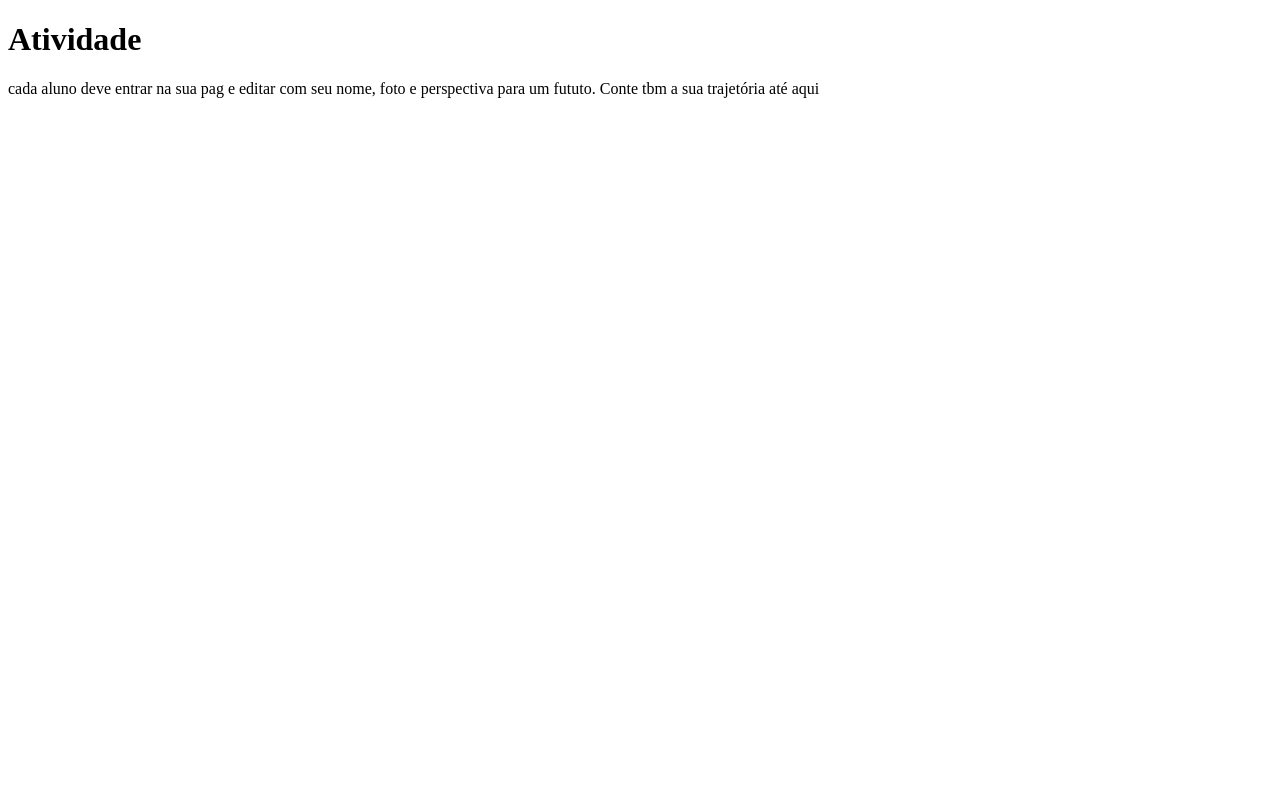
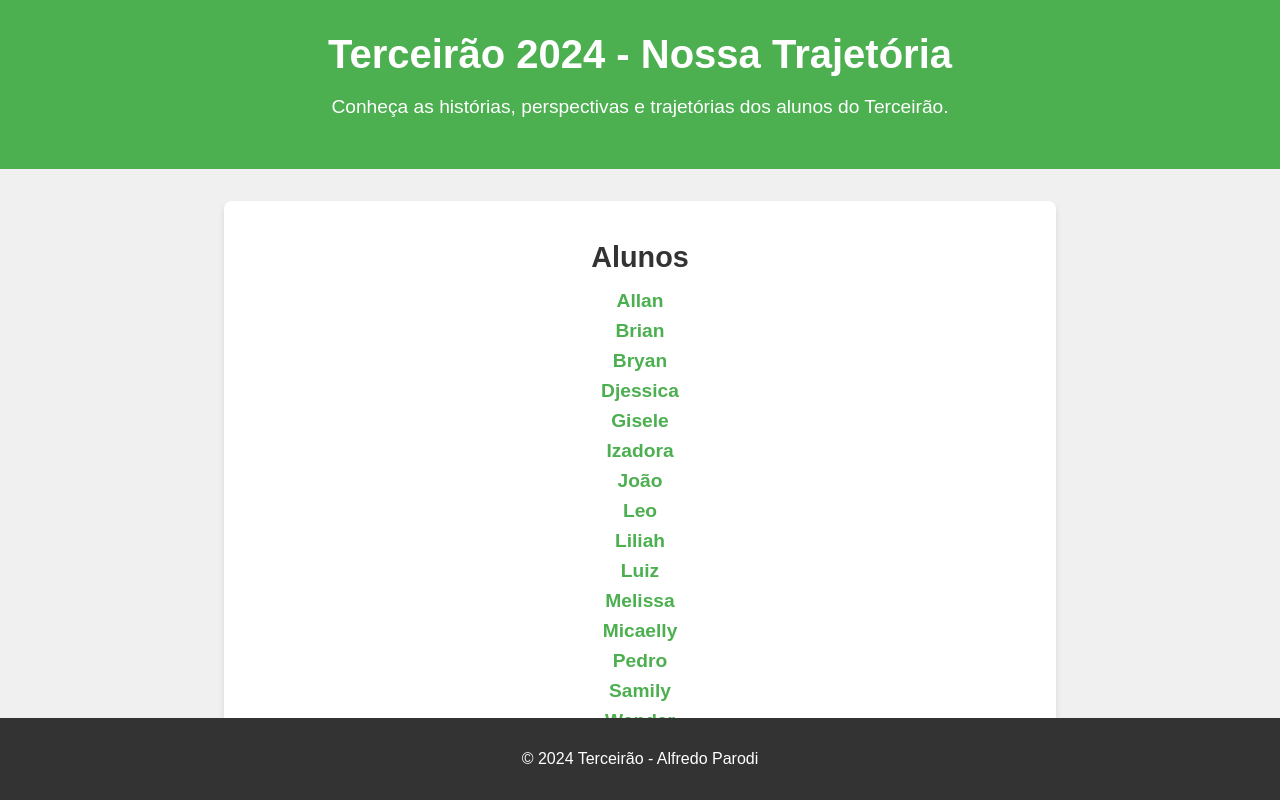
Before and after one commit to LiliahHora/terceir-o, a plain HTML site: page index.html in a window 1280 px wide. Drawn offline with Linux system fonts and the light colour scheme.

Commit message:
atualização pag innicial

```diff
--- a/index.html
+++ b/index.html
@@ -3,19 +3,38 @@
 <head>
     <meta charset="UTF-8">
     <meta name="viewport" content="width=device-width, initial-scale=1.0">
-<link rel="stylesheet" href="style.css">
-    <title>Terceirão</title>
+    <link rel="stylesheet" href="style.css">
+    <title>Terceirão - Escola</title>
 </head>
 <body>
-    <h1>Atividade</h1>
-    <p>cada aluno deve entrar na sua pag e editar com seu nome, foto e perspectiva para um fututo. Conte tbm a sua trajetória até aqui</p>
-
-
-
-
-
-
-
-
+    <header>
+        <h1>Terceirão 2024 - Nossa Trajetória</h1>
+        <p>Conheça as histórias, perspectivas e trajetórias dos alunos do Terceirão.</p>
+    </header>
+    <main>
+        <section class="student-list">
+            <h2>Alunos</h2>
+            <ul>
+                <li><a href="allan.html">Allan</a></li>
+                <li><a href="brian.html">Brian</a></li>
+                <li><a href="bryan.html">Bryan</a></li>
+                <li><a href="djessica.html">Djessica</a></li>
+                <li><a href="gisele.html">Gisele</a></li>
+                <li><a href="izadora.html">Izadora</a></li>
+                <li><a href="joao.html">João</a></li>
+                <li><a href="leo.html">Leo</a></li>
+                <li><a href="liliah.html">Liliah</a></li>
+                <li><a href="luiz.html">Luiz</a></li>
+                <li><a href="melissa.html">Melissa</a></li>
+                <li><a href="micaelly.html">Micaelly</a></li>
+                <li><a href="pedro.html">Pedro</a></li>
+                <li><a href="samily.html">Samily</a></li>
+                <li><a href="wender.html">Wender</a></li>
+            </ul>
+        </section>
+    </main>
+    <footer>
+        <p>&copy; 2024 Terceirão - Alfredo Parodi</p>
+    </footer>
 </body>
 </html>
--- a/style.css
+++ b/style.css
@@ -0,0 +1,74 @@
+/* Estilo para a página inicial */
+body {
+    font-family: Arial, sans-serif;
+    background-color: #f0f0f0;
+    color: #333;
+    margin: 0;
+    padding: 0;
+}
+
+header {
+    background-color: #4CAF50;
+    color: white;
+    text-align: center;
+    padding: 2rem 0;
+}
+
+header h1 {
+    margin: 0;
+    font-size: 2.5rem;
+}
+
+header p {
+    font-size: 1.2rem;
+}
+
+main {
+    padding: 2rem;
+}
+
+.student-list {
+    background-color: white;
+    padding: 1rem;
+    border-radius: 8px;
+    box-shadow: 0 4px 6px rgba(0, 0, 0, 0.1);
+    max-width: 800px;
+    margin: 0 auto;
+}
+
+.student-list h2 {
+    text-align: center;
+    font-size: 1.8rem;
+    margin-bottom: 1rem;
+}
+
+.student-list ul {
+    list-style: none;
+    padding: 0;
+}
+
+.student-list li {
+    margin: 0.5rem 0;
+    text-align: center;
+}
+
+.student-list a {
+    text-decoration: none;
+    color: #4CAF50;
+    font-weight: bold;
+    font-size: 1.2rem;
+}
+
+.student-list a:hover {
+    color: #388E3C;
+}
+
+footer {
+    background-color: #333;
+    color: white;
+    text-align: center;
+    padding: 1rem 0;
+    position: fixed;
+    width: 100%;
+    bottom: 0;
+}
```
